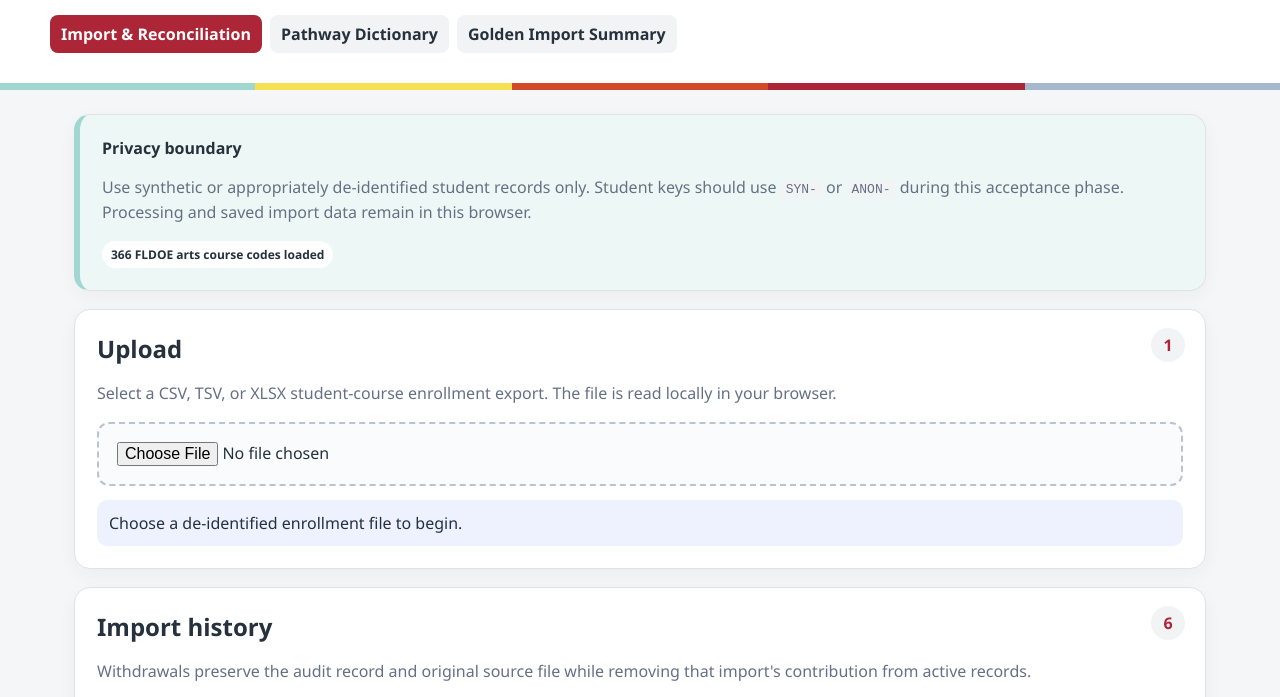
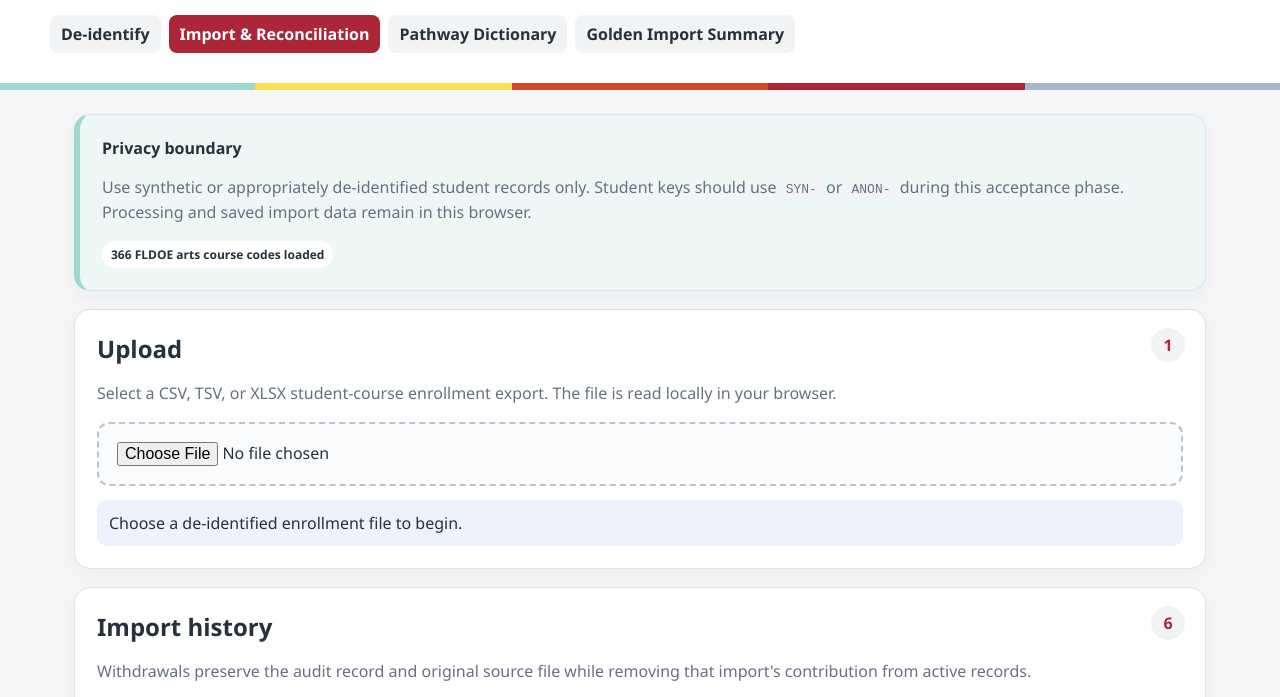
Before and after one commit to clb1015/district-arts-dashboard, a website with bundled scripts: page index.html in a window 1280 px wide. Shown: the part 168-865 px from the top of the page. Built offline with nearby package versions, Linux system fonts and the light colour scheme.

Commit message:
Add de-identification workflow navigation

```diff
--- a/index.html
+++ b/index.html
@@ -9,7 +9,7 @@
 </head>
 <body>
 <header>
-  <div class="brand"><span class="eyebrow">SDOC FINE & PERFORMING ARTS</span><h1>Arts Import & Reconciliation</h1><p>One controlled intake for enrollment data. Map it once, validate it before import, preserve the source, and keep every result traceable.</p><nav class="topnav"><a class="active" href="./">Import & Reconciliation</a><a href="./pathways.html">Pathway Dictionary</a><a href="./golden.html">Golden Import Summary</a></nav></div>
+  <div class="brand"><span class="eyebrow">SDOC FINE & PERFORMING ARTS</span><h1>Arts Import & Reconciliation</h1><p>One controlled intake for enrollment data. Map it once, validate it before import, preserve the source, and keep every result traceable.</p><nav class="topnav"><a href="./deidentify.html">De-identify</a><a class="active" href="./">Import & Reconciliation</a><a href="./pathways.html">Pathway Dictionary</a><a href="./golden.html">Golden Import Summary</a></nav></div>
 </header>
 <main>
   <section class="privacy card">
```
